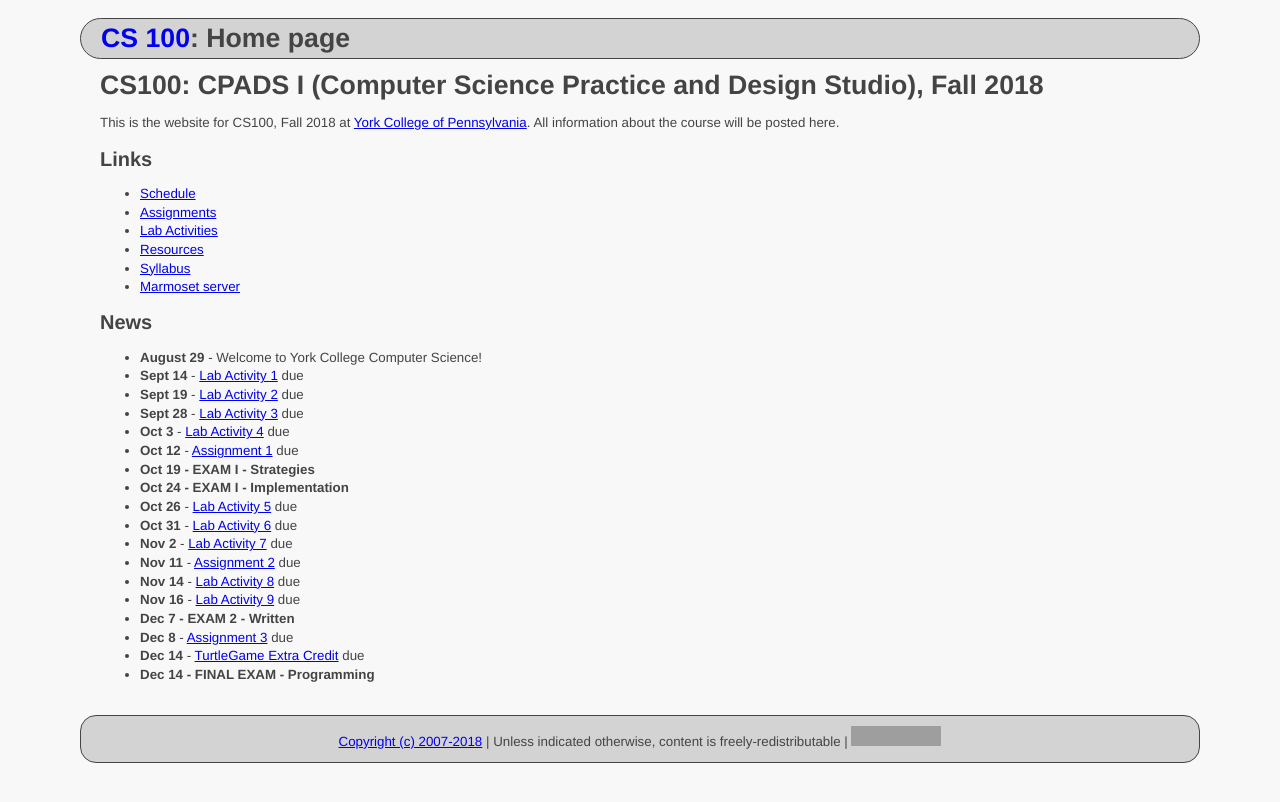
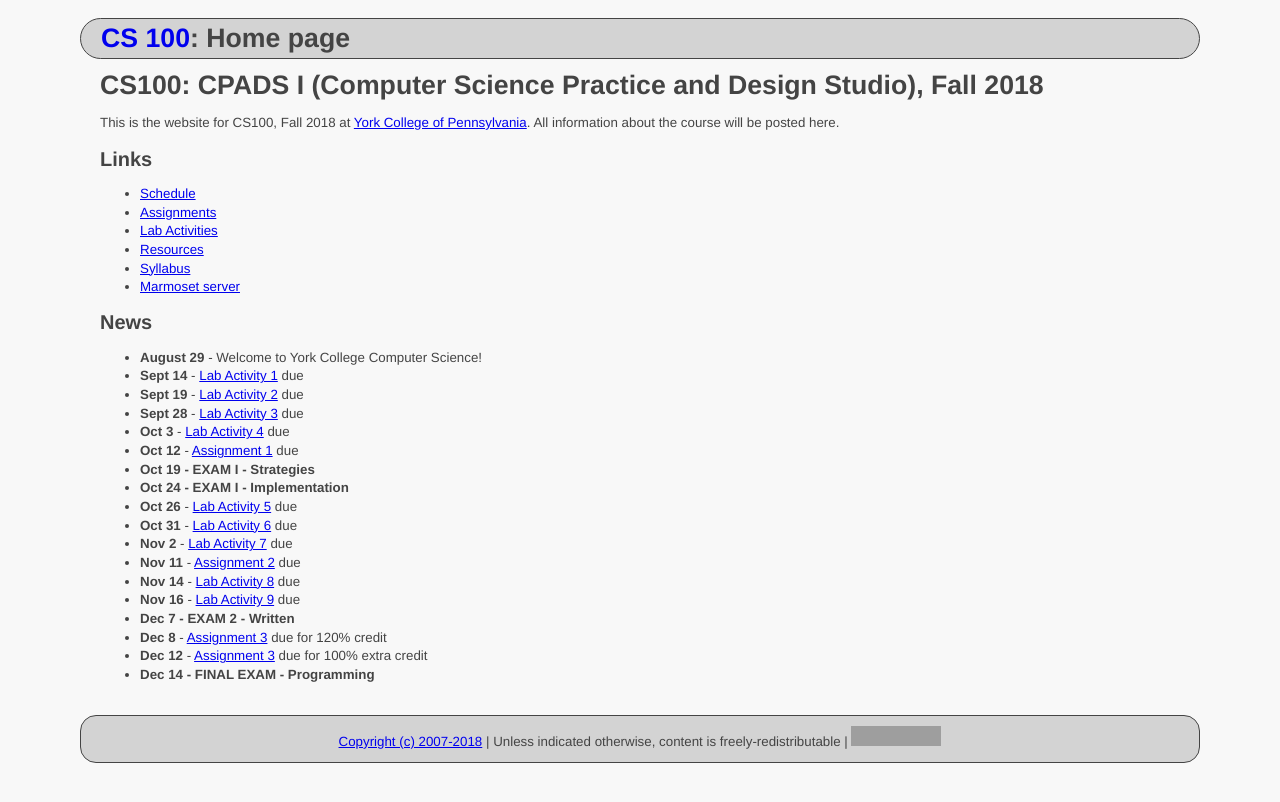
Before and after one commit to ycpcs/cs100-fall2018, a Jekyll site: the page built from index.md, in a window 1280 px wide. Shown: the top 802 px of the page. Built offline with Jekyll 4.4.1, drawn with Linux system fonts in a browser that asks for light colours; grey boxes are pictures that could not be loaded.

Commit message:
updated due dates

```diff
--- a/index.md
+++ b/index.md
@@ -35,6 +35,6 @@ All information about the course will be posted here.
 * **Nov 14** - [Lab Activity 8](labs/CPADS_Lab8.pdf) due
 * **Nov 16** - [Lab Activity 9](labs/CPADS_Lab9.pdf) due
 * **Dec 7    - EXAM 2 - Written**
-* **Dec 8**  - [Assignment 3](assign/CPADS_Assign3.pdf) due
-* **Dec 14** - [TurtleGame Extra Credit](assign/CPADS_TurtleGameProject.pdf) due
+* **Dec 8**  - [Assignment 3](assign/CPADS_Assign3.pdf) due for 120% credit
+* **Dec 12** - [Assignment 3](assign/CPADS_Assign3.pdf) due for 100% extra credit
 * **Dec 14   - FINAL EXAM - Programming**
```
Also changed, not shown: assign/index.md (+2 -2 lines).
